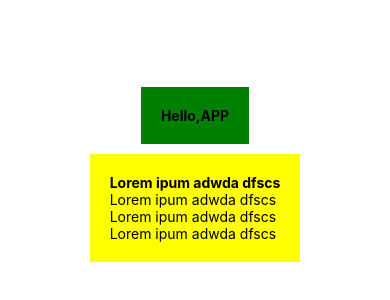
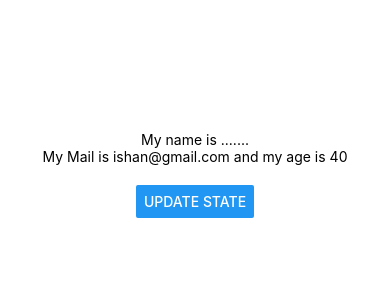
Before and after one commit to Lakshan555/React-Native, a React Native app: screen / in a window 390 px wide. Shown: the part 248-548 px from the top of the page. Built offline with nearby package versions, Linux system fonts and the light colour scheme.

Commit message:
hooks and button

```diff
--- a/App.js
+++ b/App.js
@@ -1,19 +1,25 @@
 import { StatusBar } from 'expo-status-bar';
-import React from 'react';
-import { StyleSheet, Text, View } from 'react-native';
+import React,{useState} from 'react';
+import { Button, StyleSheet, Text, View } from 'react-native';
 
 export default function App() {
+  const [name,setName] = useState('.......');
+  const [detils,setDetils] = useState({email:'ishan@gmail.com' , age: 40});
+
+  const clickHandler = () => {
+    setName('ishanka');
+  }
+
   return (
     <View style={styles.container}>
-      <View style={styles.hedar}>
-        <Text style={styles.boldText}>Hello,APP</Text>
+
+     <Text>My name is {name}</Text>
+     <Text>My Mail is {detils.email} and my age is {detils.age}</Text>
+
+     <View style={styles.buttonContainer}>
+        <Button  title = 'Update State' onPress={clickHandler}/>
       </View>
-      <View style={styles.body}>
-      <Text style={styles.boldText}>Lorem ipum adwda dfscs</Text>
-      <Text>Lorem ipum adwda dfscs</Text>
-      <Text>Lorem ipum adwda dfscs</Text>
-      <Text>Lorem ipum adwda dfscs</Text>
-      </View>
+
     </View>
 
 
@@ -27,19 +33,8 @@ const styles = StyleSheet.create({
     alignItems: 'center',
     justifyContent: 'center',
   },
-  hedar: {
-    backgroundColor:'green',
-    padding:20,
+  buttonContainer:{
+    marginTop:20,
 
-
-  },
-  boldText:{
-    fontWeight:'bold',
-
-  },
-  body:{
-    backgroundColor:'yellow',
-    padding:20,
-    marginTop:10,
   }
 });
```
